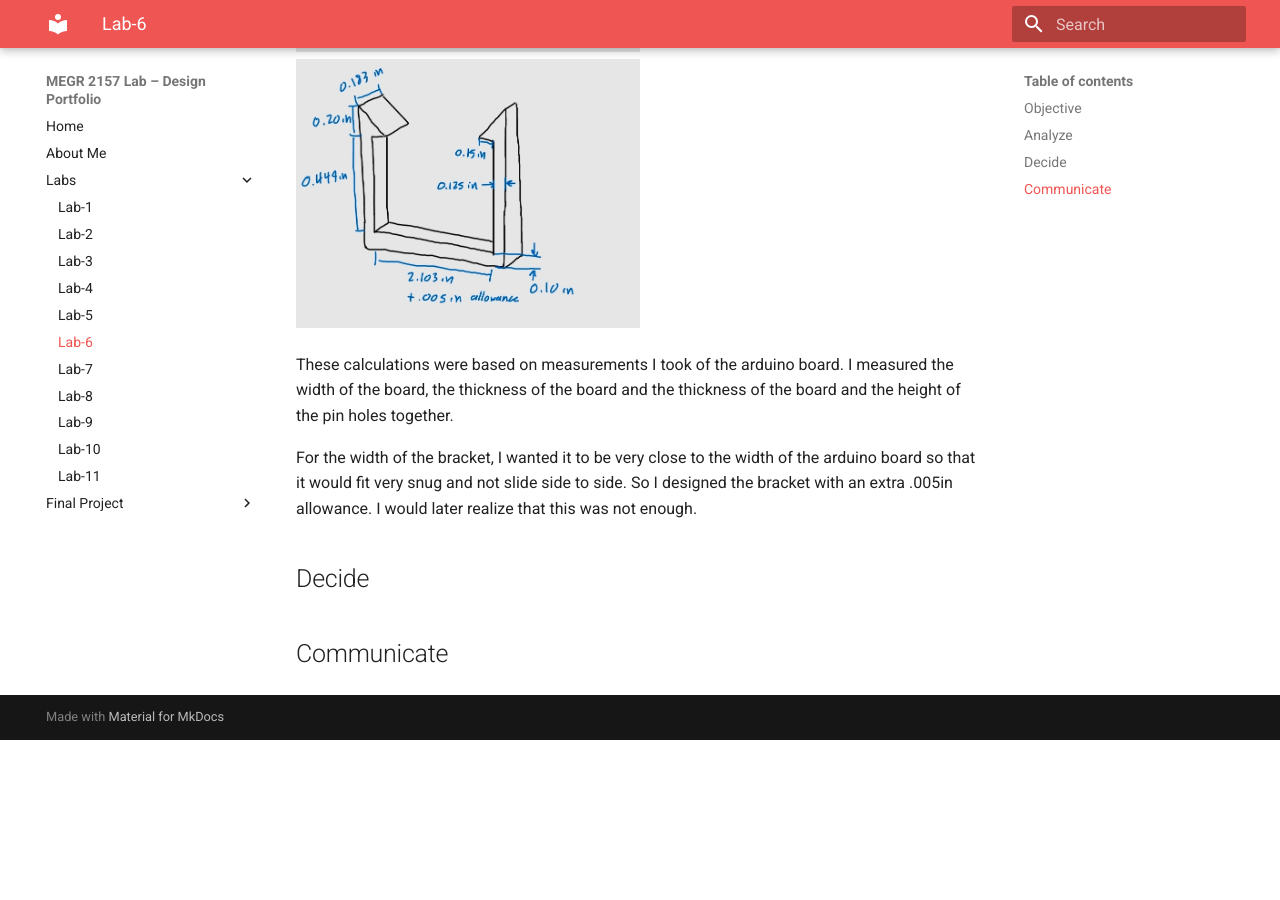
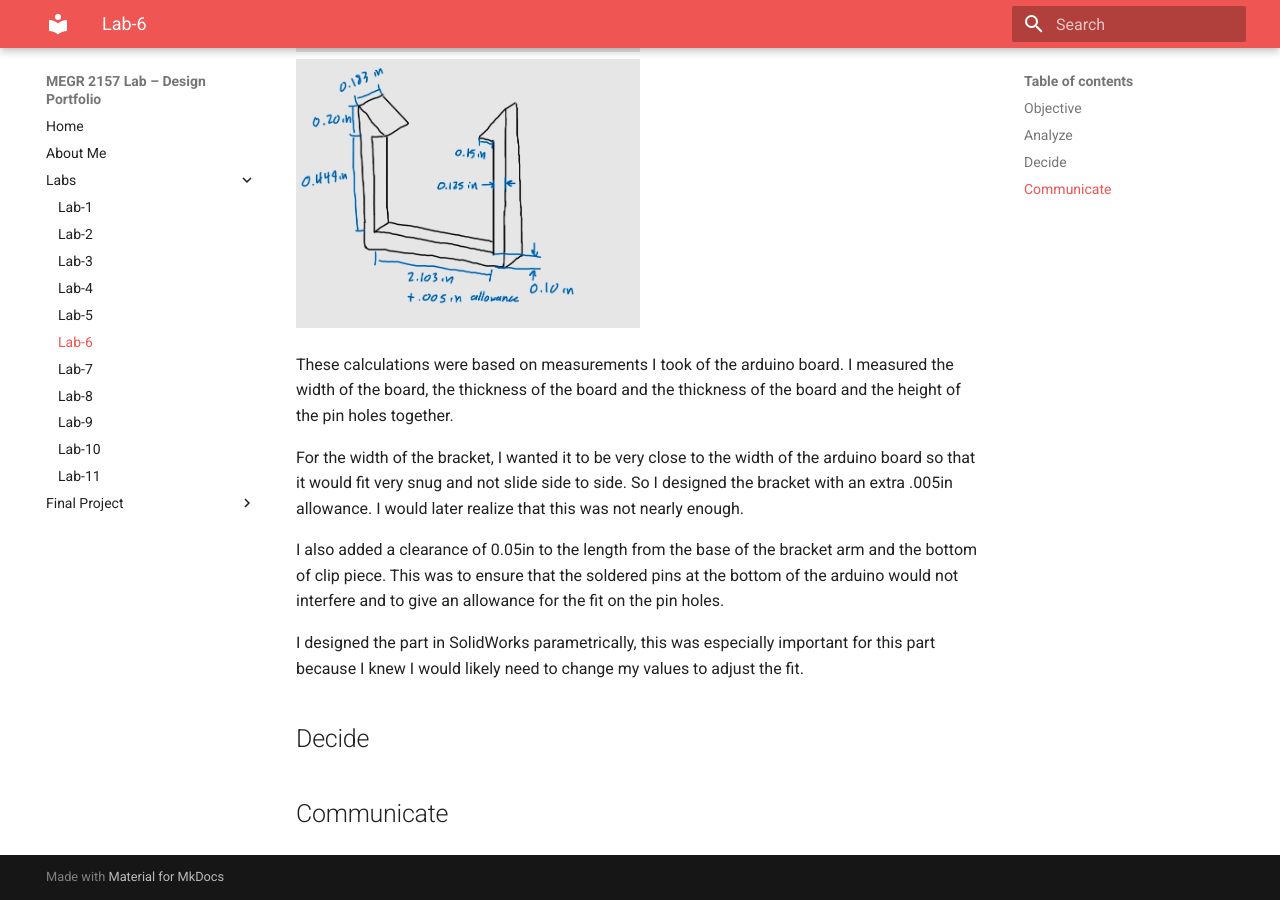
Before and after one commit to jwelch37/Jack-Welch-Portfolio, an MkDocs documentation site: the page built from docs/Labs/L06/index.md, in a window 1280 px wide and 900 px high, scrolled down 1229 px. Built offline with MkDocs 1.6.1 and Material for MkDocs 9.7.7, drawn with Linux system fonts in a browser that asks for light colours; before the commit the page ends 1969 px from its top, so only the background shows below that.

Commit message:
Update bracket design details in index.md
Clarified the allowance for the bracket width and added details about clearance and design approach.

```diff
--- a/docs/Labs/L06/index.md
+++ b/docs/Labs/L06/index.md
@@ -14,7 +14,11 @@ The artifact I used was an Arduino board and I wanted to create a snap fit brack
 
 These calculations were based on measurements I took of the arduino board. I measured the width of the board, the thickness of the board and the thickness of the board and the height of the pin holes together.
 
-For the width of the bracket, I wanted it to be very close to the width of the arduino board so that it would fit very snug and not slide side to side. So I designed the bracket with an extra .005in allowance. I would later realize that this was not enough.
+For the width of the bracket, I wanted it to be very close to the width of the arduino board so that it would fit very snug and not slide side to side. So I designed the bracket with an extra .005in allowance. I would later realize that this was not nearly enough.
+
+I also added a clearance of 0.05in to the length from the base of the bracket arm and the bottom of clip piece. This was to ensure that the soldered pins at the bottom of the arduino would not interfere and to give an allowance for the fit on the pin holes.
+
+I designed the part in SolidWorks parametrically, this was especially important for this part because I knew I would likely need to change my values to adjust the fit.
 
 
 
```
